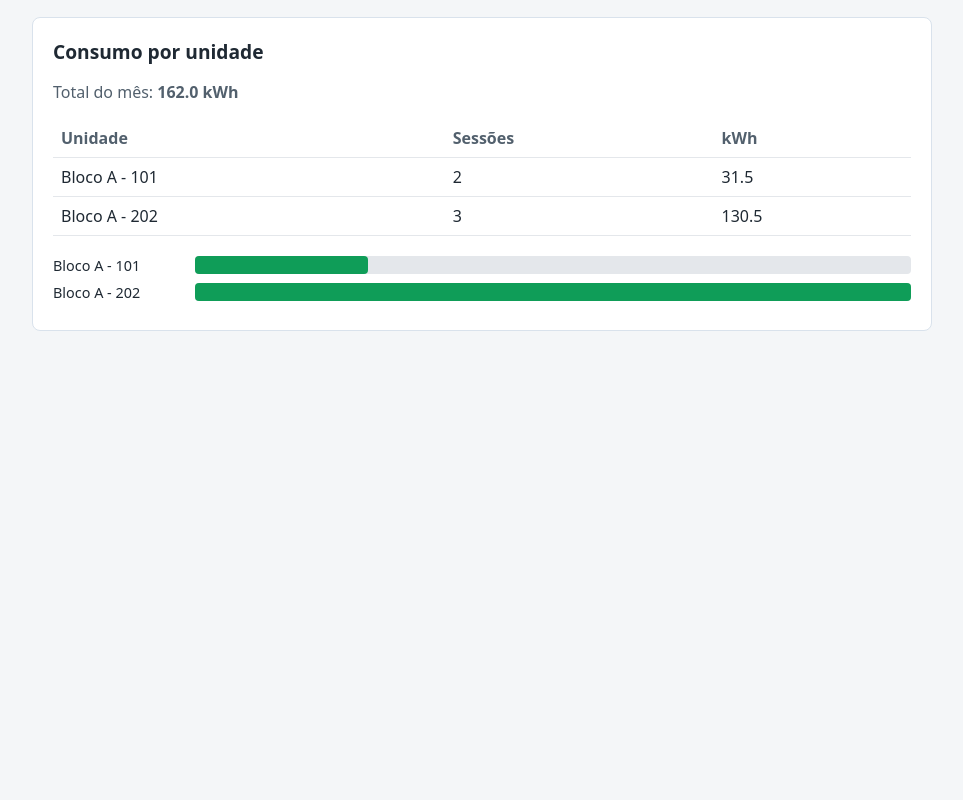
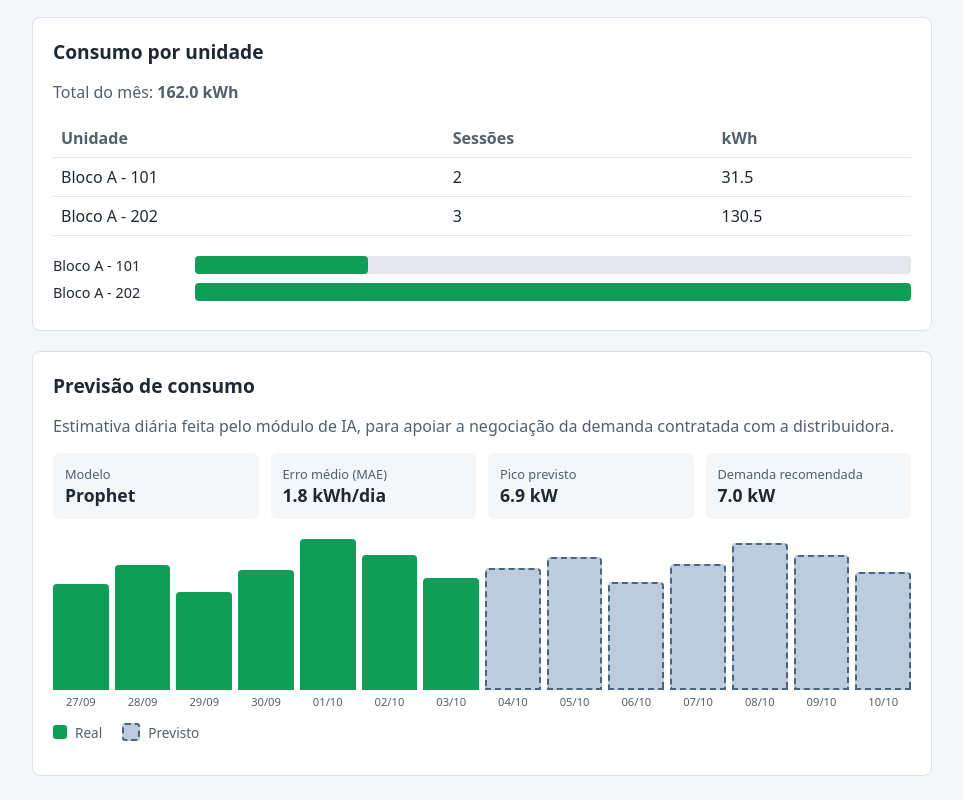
Before and after one commit to lisjdearaujo/EV_ChargeOps, a React app in the folder frontend/: page / in a window 1280 px wide. Shown: the part 638-1438 px from the top of the page, without its empty margins (158-1121 px from the left). Before the commit the page ends 993 px from the top, so only its background shows below. Built offline with nearby package versions, Linux system fonts and the light colour scheme; the HTML template or start-up script is replaced by a standard one.

Commit message:
Cria tela de consumo por unidade no painel do gestor

```diff
--- a/frontend/src/App.css
+++ b/frontend/src/App.css
@@ -61,3 +61,26 @@ th { color: #52606d; font-weight: 600; }
 .status-aberta { background: #fff3c4; color: #8d6e00; }
 .status-fechada { background: #c6f7e2; color: #0b6b3a; }
 .status-paga { background: #cce3ff; color: #0b4a99; }
+
+.cartoes-resumo {
+  display: grid;
+  grid-template-columns: repeat(auto-fit, minmax(150px, 1fr));
+  gap: 12px;
+  margin-bottom: 20px;
+}
+.metrica { background: #f4f6f8; border-radius: 6px; padding: 12px; }
+.metrica span { display: block; color: #52606d; font-size: 0.8rem; }
+.metrica strong { font-size: 1.1rem; }
+
+.grafico { display: flex; align-items: stretch; gap: 6px; height: 170px; }
+.coluna { flex: 1; display: flex; flex-direction: column; }
+.coluna-area { flex: 1; display: flex; align-items: flex-end; }
+.coluna-barra { width: 100%; border-radius: 4px 4px 0 0; }
+.coluna-real { background: #0f9d58; }
+.coluna-previsto { background: #bcccdc; border: 2px dashed #486581; }
+.coluna-rotulo { font-size: 0.7rem; color: #52606d; text-align: center; margin-top: 4px; }
+
+.legenda { display: flex; align-items: center; gap: 8px; font-size: 0.85rem; color: #52606d; }
+.legenda-real, .legenda-previsto { width: 14px; height: 14px; border-radius: 3px; display: inline-block; }
+.legenda-real { background: #0f9d58; }
+.legenda-previsto { background: #bcccdc; border: 2px dashed #486581; margin-left: 12px; }
--- a/frontend/src/App.jsx
+++ b/frontend/src/App.jsx
@@ -1,6 +1,7 @@
 import ConsumoPorUnidade from "./components/ConsumoPorUnidade";
 import AlertasIA from "./components/AlertasIA";
 import Faturas from "./components/Faturas";
+import Previsao from "./components/Previsao";
 import "./App.css";
 
 const COMPETENCIA = "2026-09";
@@ -15,6 +16,7 @@ export default function App() {
       <AlertasIA />
       <Faturas competencia={COMPETENCIA} />
       <ConsumoPorUnidade competencia={COMPETENCIA} />
+      <Previsao />
     </main>
   );
 }
--- /dev/null
+++ b/frontend/src/components/previsao.jsx
@@ -0,0 +1,68 @@
+import { useEffect, useState } from "react";
+import { buscarPrevisao } from "../api";
+
+// "2026-10-04" -> "04/10" (sem usar Date, para evitar problema de fuso)
+function dia(data) {
+  const [, mes, d] = data.split("-");
+  return `${d}/${mes}`;
+}
+
+export default function Previsao() {
+  const [previsao, setPrevisao] = useState(null);
+
+  useEffect(() => {
+    buscarPrevisao().then(setPrevisao);
+  }, []);
+
+  if (!previsao) return <p>Carregando previsão...</p>;
+
+  const maior = Math.max(...previsao.serie.map((p) => p.kwh));
+
+  return (
+    <section className="cartao">
+      <h2>Previsão de consumo</h2>
+      <p className="resumo">
+        Estimativa diária feita pelo módulo de IA, para apoiar a negociação da
+        demanda contratada com a distribuidora.
+      </p>
+
+      <div className="cartoes-resumo">
+        <div className="metrica">
+          <span>Modelo</span>
+          <strong>{previsao.modelo}</strong>
+        </div>
+        <div className="metrica">
+          <span>Erro médio (MAE)</span>
+          <strong>{previsao.mae_kwh.toFixed(1)} kWh/dia</strong>
+        </div>
+        <div className="metrica">
+          <span>Pico previsto</span>
+          <strong>{previsao.pico_previsto_kw.toFixed(1)} kW</strong>
+        </div>
+        <div className="metrica">
+          <span>Demanda recomendada</span>
+          <strong>{previsao.demanda_recomendada_kw.toFixed(1)} kW</strong>
+        </div>
+      </div>
+
+      <div className="grafico">
+        {previsao.serie.map((p) => (
+          <div className="coluna" key={p.data} title={`${dia(p.data)}: ${p.kwh} kWh`}>
+            <div className="coluna-area">
+              <div
+                className={`coluna-barra coluna-${p.tipo}`}
+                style={{ height: `${(p.kwh / maior) * 100}%` }}
+              />
+            </div>
+            <span className="coluna-rotulo">{dia(p.data)}</span>
+          </div>
+        ))}
+      </div>
+
+      <p className="legenda">
+        <span className="legenda-real" /> Real
+        <span className="legenda-previsto" /> Previsto
+      </p>
+    </section>
+  );
+}
--- a/frontend/src/mocks/dados.js
+++ b/frontend/src/mocks/dados.js
@@ -43,3 +43,27 @@ export const faturas = [
     status: "aberta",
   },
 ];
+
+// Previsao de exemplo (valores ilustrativos; os reais virao do modulo de IA).
+export const previsao = {
+  modelo: "Prophet",
+  mae_kwh: 1.8,
+  pico_previsto_kw: 6.9,
+  demanda_recomendada_kw: 7.0,
+  serie: [
+    { data: "2026-09-27", kwh: 5.2, tipo: "real" },
+    { data: "2026-09-28", kwh: 6.1, tipo: "real" },
+    { data: "2026-09-29", kwh: 4.8, tipo: "real" },
+    { data: "2026-09-30", kwh: 5.9, tipo: "real" },
+    { data: "2026-10-01", kwh: 7.4, tipo: "real" },
+    { data: "2026-10-02", kwh: 6.6, tipo: "real" },
+    { data: "2026-10-03", kwh: 5.5, tipo: "real" },
+    { data: "2026-10-04", kwh: 5.8, tipo: "previsto" },
+    { data: "2026-10-05", kwh: 6.3, tipo: "previsto" },
+    { data: "2026-10-06", kwh: 5.1, tipo: "previsto" },
+    { data: "2026-10-07", kwh: 6.0, tipo: "previsto" },
+    { data: "2026-10-08", kwh: 7.0, tipo: "previsto" },
+    { data: "2026-10-09", kwh: 6.4, tipo: "previsto" },
+    { data: "2026-10-10", kwh: 5.6, tipo: "previsto" },
+  ],
+};
```
